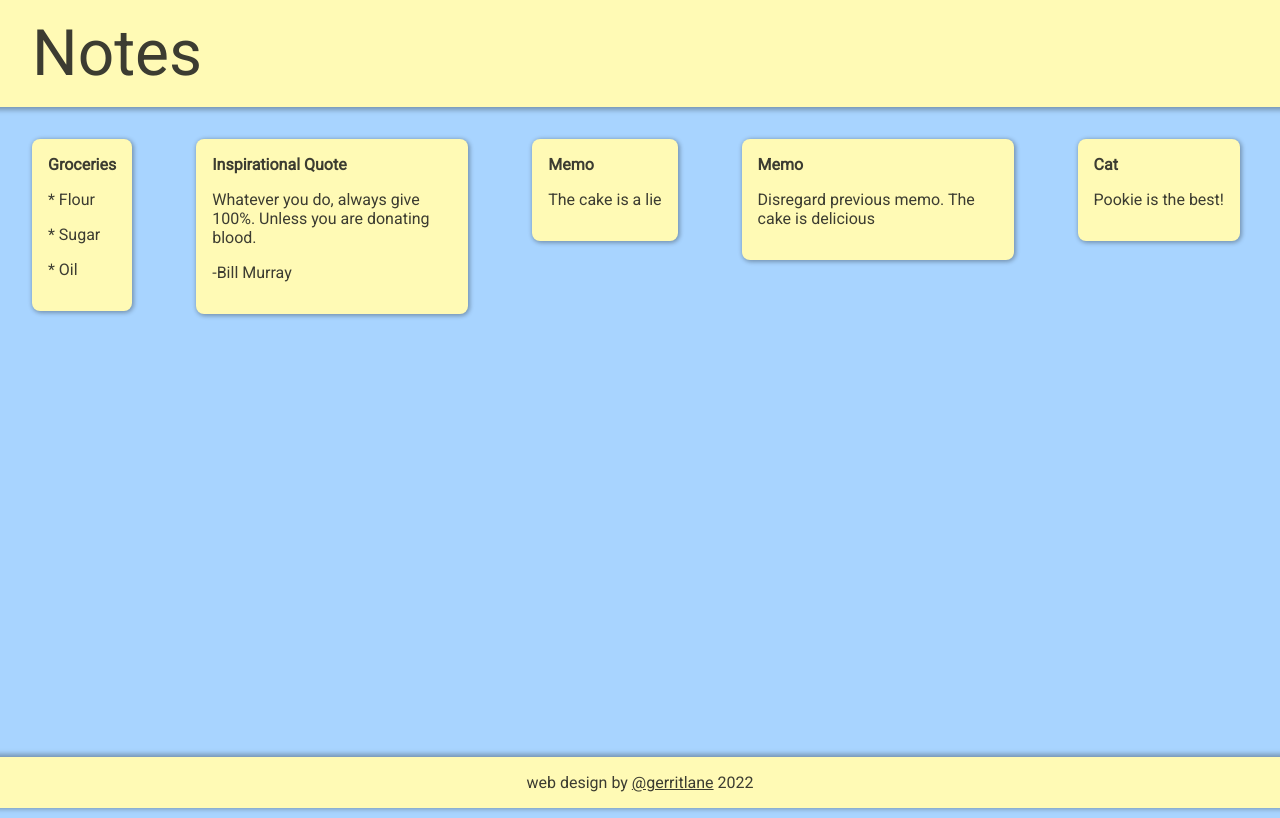
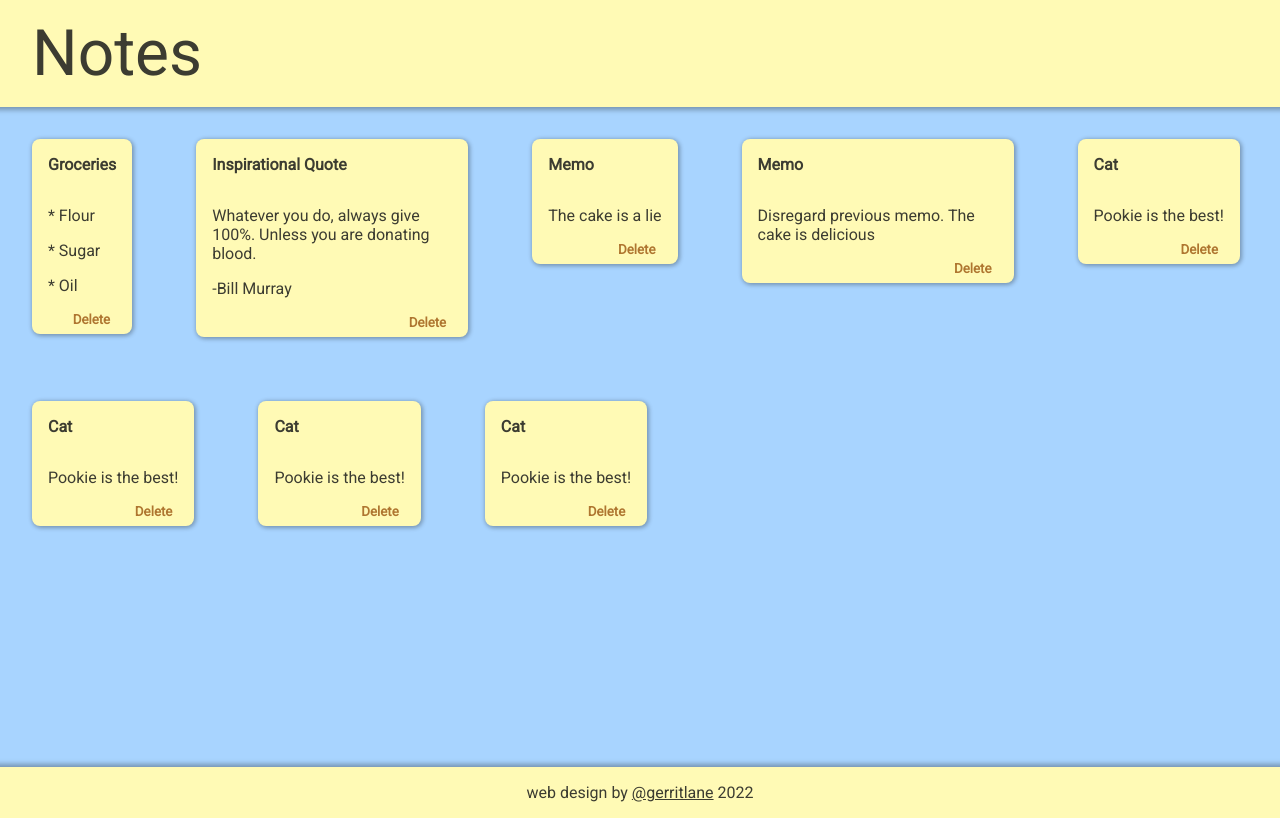
Before and after one commit to gerritlane/notes-app, a React (Create React App) app: page / in a window 1280 px wide. Shown: the top 818 px of the page. Built offline with nearby package versions, Linux system fonts and the light colour scheme; a web font is replaced by a local one.

Commit message:
Add delete button

```diff
--- a/public/styles.css
+++ b/public/styles.css
@@ -4,10 +4,11 @@
 	--color-header-text: #3c3c31;
 	--color-note-bg: #fffab5;
 	--color-note-text: #3c3c31;
+	--color-note-add-bg: #af7630;
 	--color-footer-bg: #fffab5;
 	--color-footer-text: #3c3c31;
 	overflow-x: hidden;
-	overflow-y: hidden;
+	overflow-y: scroll;
 }
 
 html {
@@ -53,6 +54,8 @@ html {
 	padding: 1rem;
 	margin: 2rem;
 	max-width: 15rem;
+	display: flex;
+	flex-direction: column;
 }
 
 .note__title {
@@ -63,8 +66,34 @@ html {
 	margin-top: 1rem;
 }
 
+.note__addButton	{
+	width: fit-content;
+	aspect-ratio: 1/1;
+	align-self: flex-end;
+	margin: 0 0 -40px 0;
+	border-radius: 50%;
+	font-family: 'Roboto';
+	border-style: none;
+	box-shadow: 0px 4px 4px -4px rgba(0, 0, 0, 0.3);
+	background-color: var(--color-note-add-bg);
+	color: white;
+}
+
+.note__deleteButton	{
+	width: fit-content;
+	align-self: flex-end;
+	margin: 0 0 -10px 0;
+	font-family: 'Roboto';
+	font-weight: bold;
+	border-style: none;
+	cursor: pointer;
+	color: var(--color-note-add-bg);
+	background-color: var(--color-note-bg);
+}
+
 .footer {
 	margin-top: auto;
+	margin-bottom: -10px;
 	padding: 1rem;
 	font-family: 'Fuzzy Bubbles', 'Roboto', sans-serif;
 	color: var(--color-footer-text);
--- a/src/Note.jsx
+++ b/src/Note.jsx
@@ -5,6 +5,7 @@ function Note (props) {
 		<div className='note'>
 			<div className='note__title'>{props.title}</div>
 			<div className='note__text'>{props.noteText}</div>
+			<button className='note__deleteButton'>Delete</button>
 		</div>
 	);
 };
--- a/src/notes.js
+++ b/src/notes.js
@@ -23,7 +23,23 @@ const notes = [
 		key: 5,
 		title: 'Cat',
 		noteText: 'Pookie is the best!'
-	}
+	},
+	{
+		key: 6,
+		title: 'Cat',
+		noteText: 'Pookie is the best!'
+	},
+	{
+		key: 7,
+		title: 'Cat',
+		noteText: 'Pookie is the best!'
+	},
+	{
+		key: 8,
+		title: 'Cat',
+		noteText: 'Pookie is the best!'
+	},
+
 ]
 
 export default notes;
```
